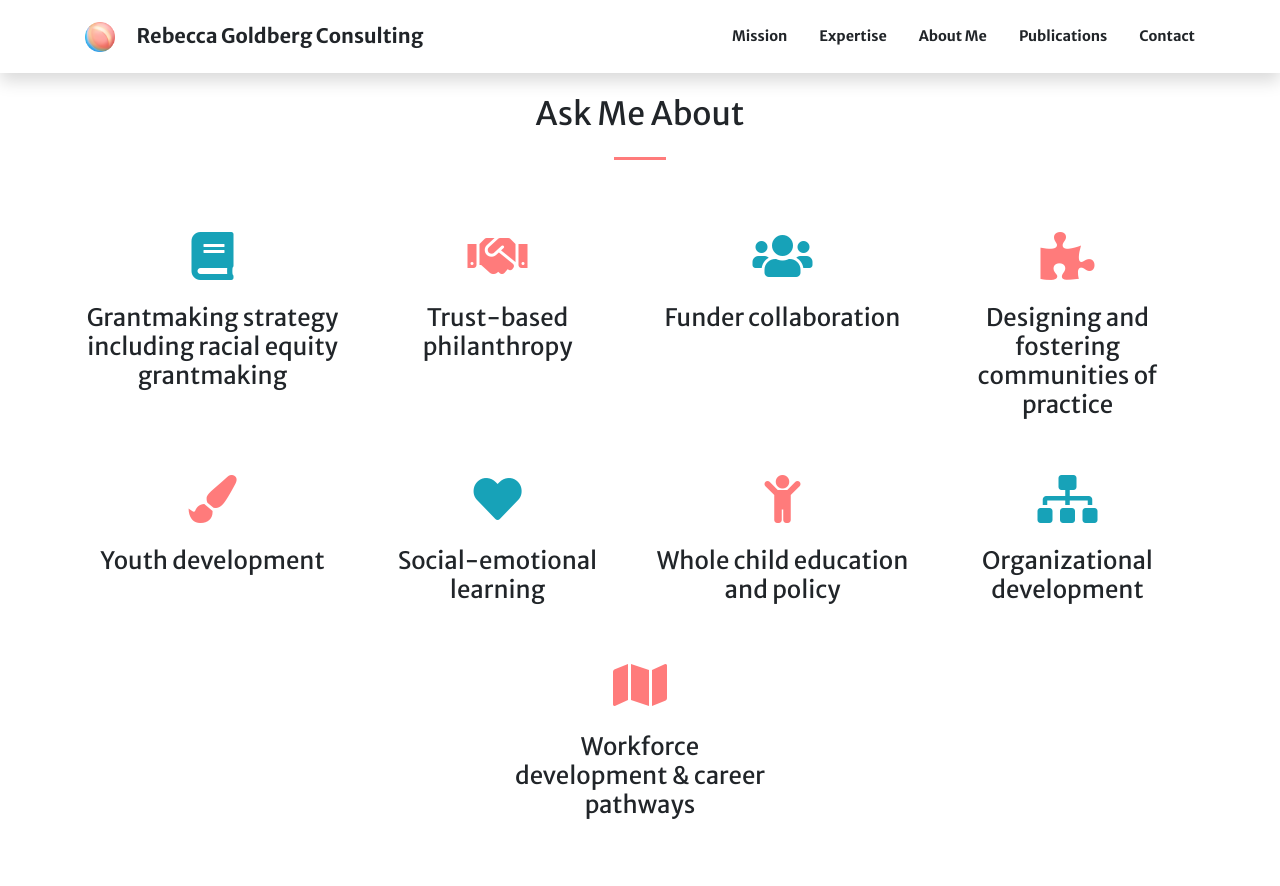
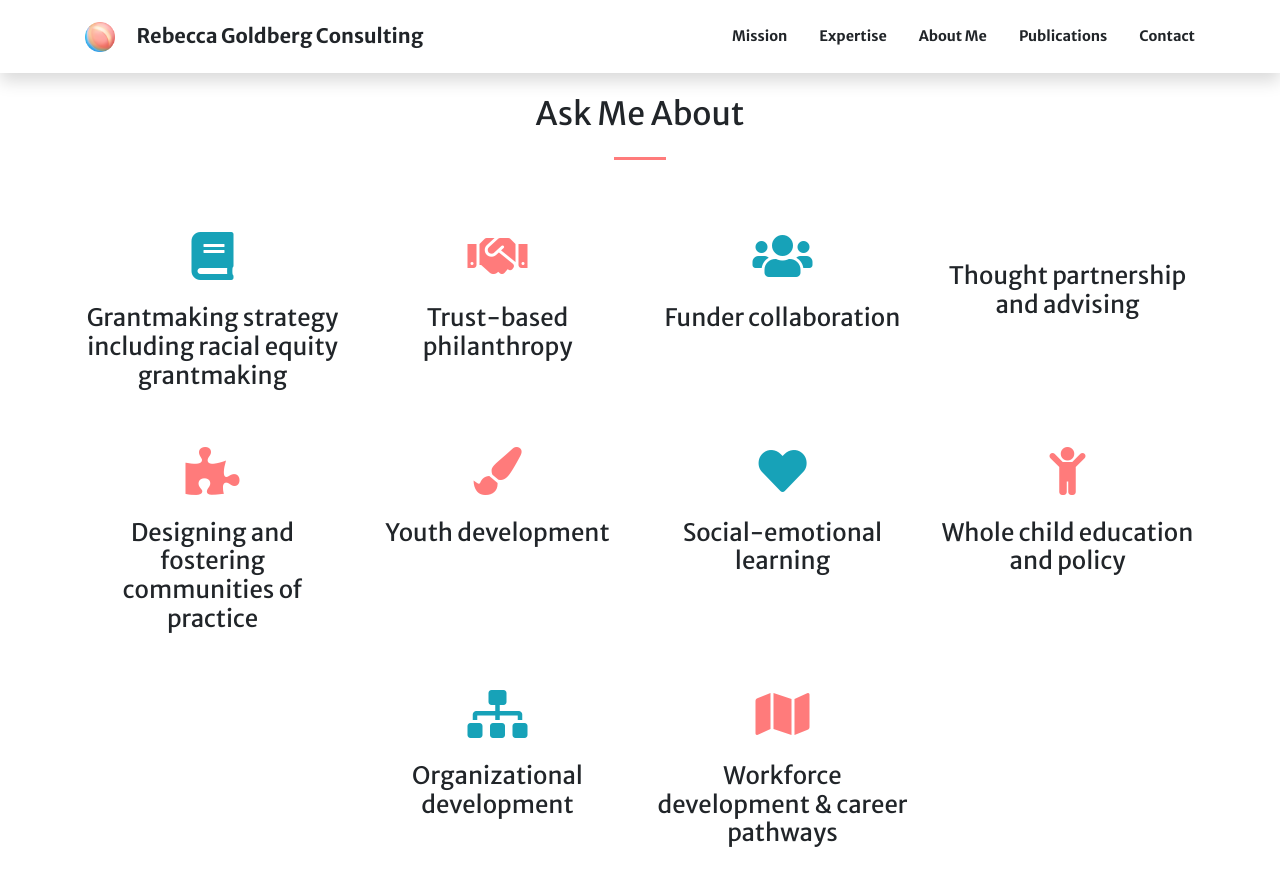
Before and after one commit to rebeccagoldberg/rebeccagoldberg.github.io, a Jekyll site: the page built from index.md, in a window 1280 px wide and 900 px high, scrolled down 1151 px. Shown: the top 886 px of the window. Built offline with Jekyll 4.4.1, drawn with Linux system fonts in a browser that asks for light colours.

Commit message:
Update index.md

```diff
--- a/index.md
+++ b/index.md
@@ -37,6 +37,9 @@ sections:
       - title: Funder collaboration
         #text: a
         icon: fa-users text-info
+      - title: Thought partnership and advising
+        #text:
+        icon: fa-lightbulb-o
       - title: Designing and fostering communities of practice
         #text: a
         icon: fa-puzzle-piece
```
Also changed, not shown: other parts of index.md (+1 -1 lines).
